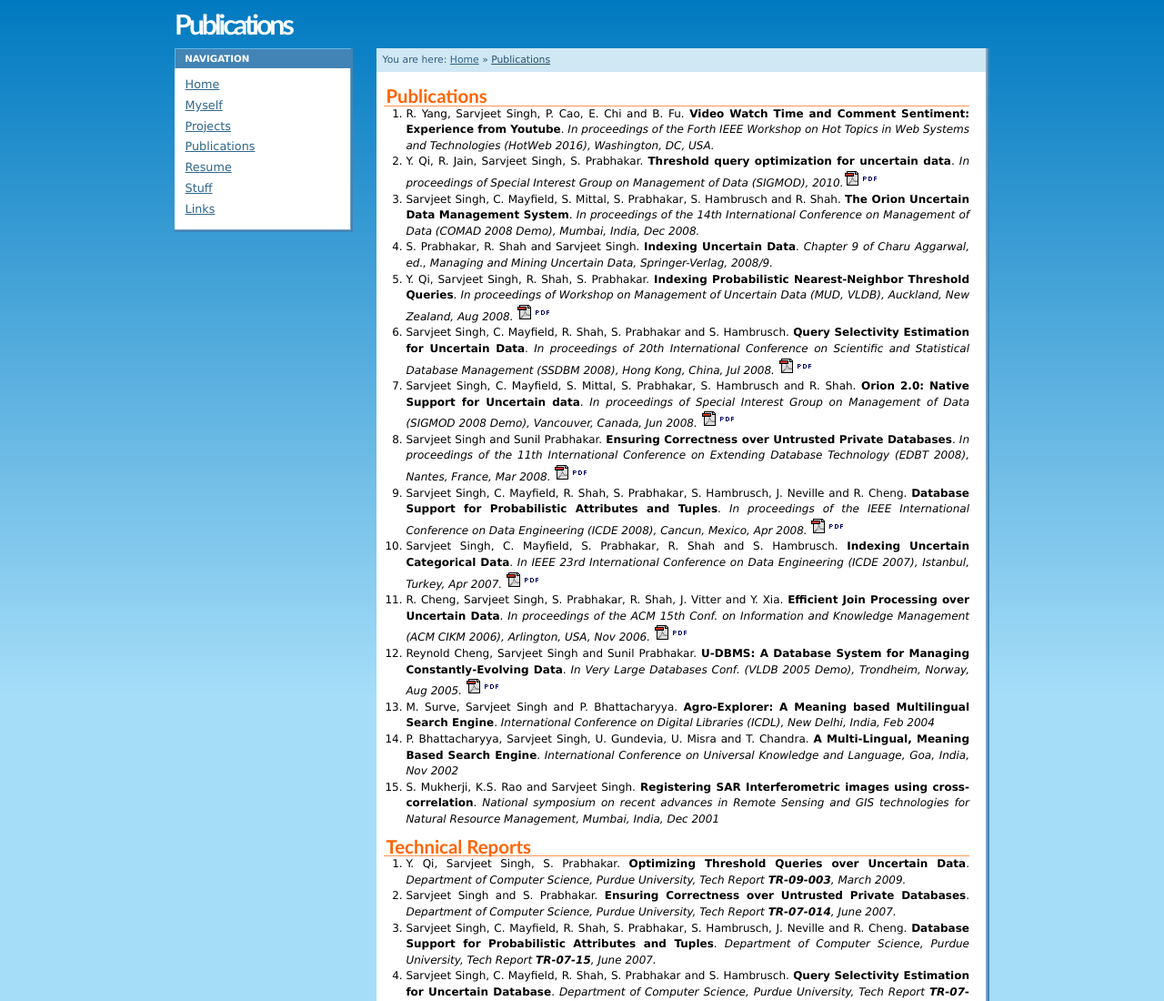
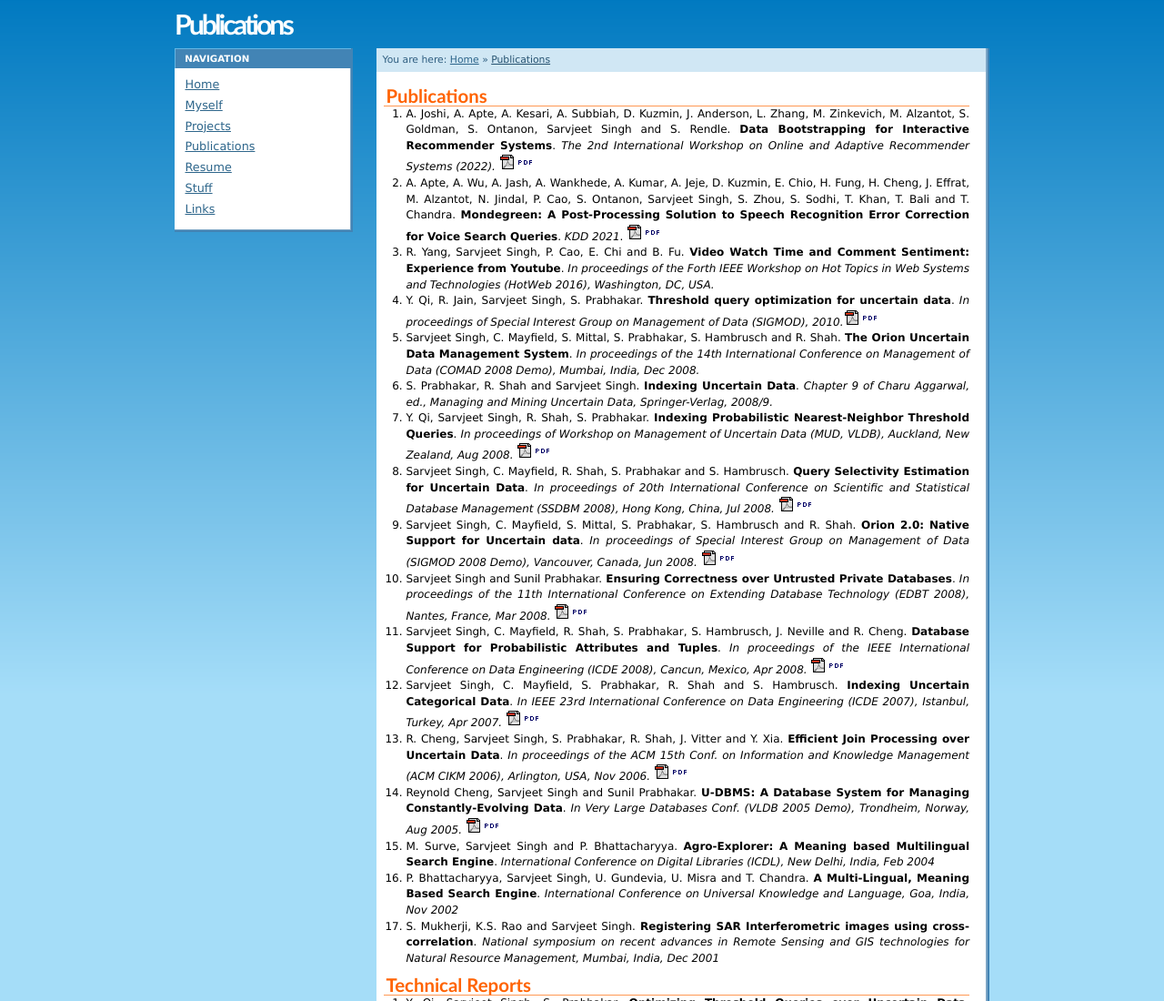
Before and after one commit to sarvjeets/sarvjeet, a plain HTML site: page publish.html in a window 1280 px wide. Shown: the top 1100 px of the page at 91% size. Drawn offline with Linux system fonts and the light colour scheme.

Commit message:
Add new publications

```diff
--- a/publish.html
+++ b/publish.html
@@ -38,6 +38,9 @@
 <ol>
 
 <!-- Also update the resume page -->
+<LI> A. Joshi, A. Apte, A. Kesari, A. Subbiah, D. Kuzmin, J. Anderson, L. Zhang, M. Zinkevich, M. Alzantot, S. Goldman, S. Ontanon, Sarvjeet Singh and S. Rendle. <B>Data Bootstrapping for Interactive Recommender Systems</B>. <I> The 2nd International Workshop on Online and Adaptive Recommender Systems (2022).</I> <a href="https://oars-workshop.github.io/2022/sally.pdf"><img src="images/pdf.gif" alt="PDF" border=0></a>
+
+<LI> A. Apte, A. Wu, A. Jash, A. Wankhede, A. Kumar, A. Jeje, D. Kuzmin, E. Chio, H. Fung, H. Cheng, J. Effrat, M. Alzantot, N. Jindal, P. Cao, S. Ontanon, Sarvjeet Singh, S. Zhou, S. Sodhi, T. Khan, T. Bali and T. Chandra. <B>Mondegreen: A Post-Processing Solution to Speech Recognition Error Correction for Voice Search Queries</B>. <I>KDD 2021</I>. <a href="https://storage.googleapis.com/gweb-research2023-media/pubtools/6308.pdf"><img src="images/pdf.gif" alt="PDF" border=0></a>
 
 <LI>R. Yang, Sarvjeet Singh, P. Cao, E. Chi and B. Fu. <B>Video Watch Time and Comment Sentiment: Experience from Youtube</B>. <I>In proceedings of the Forth IEEE Workshop on Hot Topics in Web Systems and Technologies (HotWeb 2016), Washington, DC, USA.</I>
 
```
